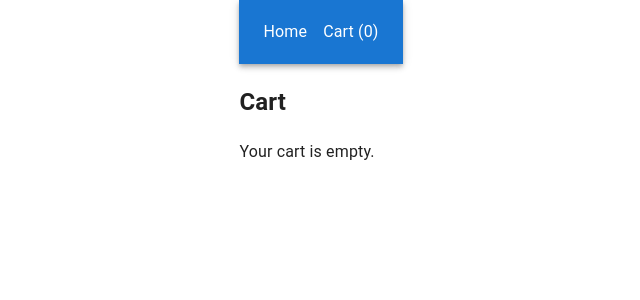
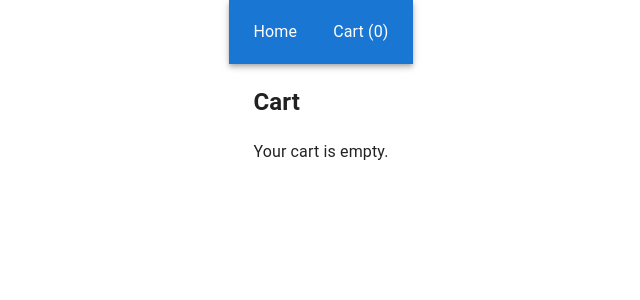
Before and after one commit to courtneybreid/pikpik-checkout, a React (Vite) app: page /cart in a window 1280 px wide. Shown: the top 300 px of the page, without its empty margins (319-959 px from the left). Built offline with nearby package versions, Linux system fonts and the light colour scheme; some icons are missing.

Commit message:
Put all pages' contents in centered Container

```diff
--- /dev/null
+++ b/src/components/ContentContainer.tsx
@@ -0,0 +1,13 @@
+import { Grid } from '@mui/material';
+import { Container } from '@mui/material';
+import AppRoutes from '../Routes.tsx'
+
+export default function ContentContainer() {
+  return (
+    <Container maxWidth="lg">
+      <Grid container spacing={2}>
+        <AppRoutes />
+      </Grid>
+    </Container>
+  )
+}
--- a/src/main.tsx
+++ b/src/main.tsx
@@ -5,9 +5,9 @@ import { BrowserRouter } from 'react-router-dom';
 import { StrictMode } from 'react'
 import { createRoot } from 'react-dom/client'
 import './index.css'
-import AppRoutes from './Routes.tsx'
 import { ThemeProvider, createTheme } from '@mui/material/styles';
 import { CartProvider } from './context/CartContext.tsx';
+import ContentContainer from './components/ContentContainer.tsx';
 import { Navbar } from "./components/Navbar";
 
 const theme = createTheme();
@@ -26,7 +26,7 @@ createRoot(document.getElementById('root')!).render(
         <BrowserRouter>
           <ThemeProvider theme={theme}>
             <Navbar />
-            <AppRoutes />
+            <ContentContainer />
           </ThemeProvider>
         </BrowserRouter>
       </CartProvider>
```
